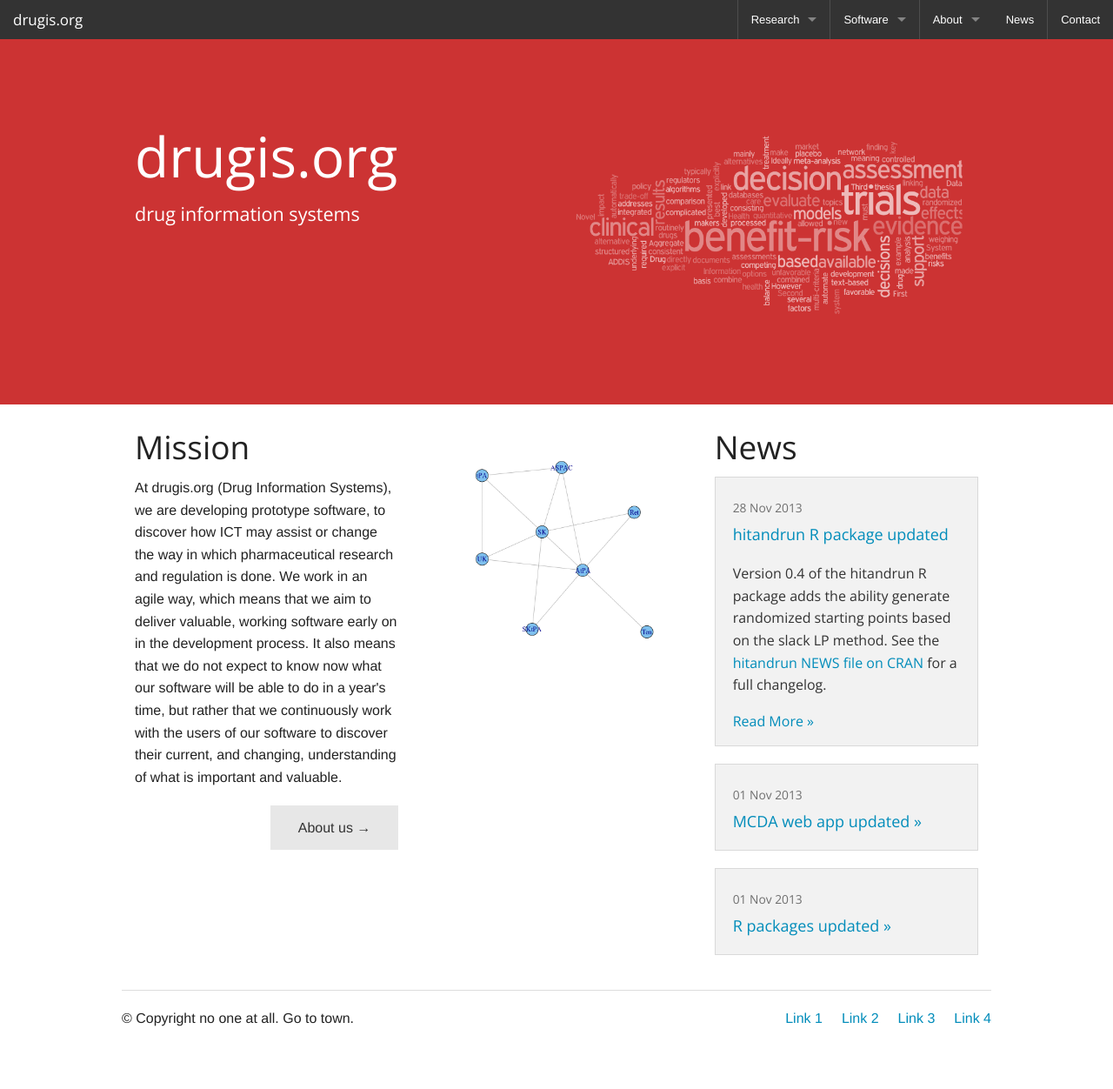
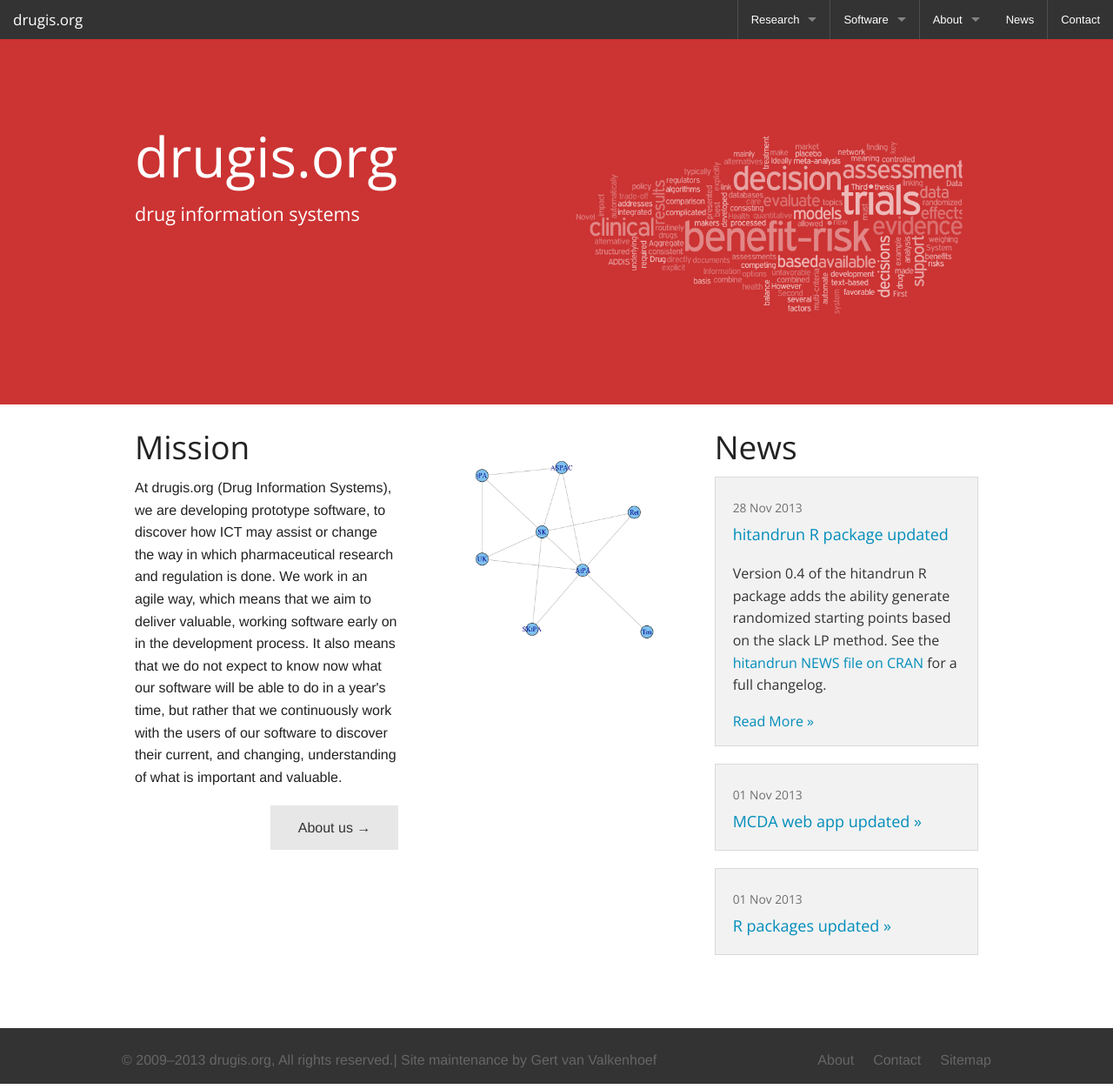
Before and after one commit to drugis/drugis.org, a Jekyll site: the page built from index.html, in a window 1280 px wide. Shown: the whole page at 87% size. Built offline with Jekyll 4.4.1, drawn with Linux system fonts in a browser that asks for light colours; Markdown is read by kramdown in place of the engine named in the settings; before the commit the page ends 1204 px from its top, so only the background shows below that.

Commit message:
opzet sticky footer

```diff
--- /dev/null
+++ b/_includes/footer.html
@@ -0,0 +1,10 @@
+<div class="footer">
+  <div class="row">
+     <p class="left copyright">© 2009–2013 drugis.org, All rights reserved.| Site maintenance by <a href="http://gertvv.nl/">Gert van Valkenhoef</a></p>
+    <ul class="right inline-list">
+      <li><a href="/about">About</a></li>
+      <li><a href="/contact">Contact</a></li>
+      <li><a href="/sitemap">Sitemap</a></li>
+    </ul>
+  </div>
+</div>
--- a/_layouts/default.html
+++ b/_layouts/default.html
@@ -13,9 +13,11 @@
 <body>
 	{% include menubar.html %}
 
-
+	<div class="wrapper">
 		{{ content }}
-
+		<div class="push"></div>
+	</div>
+	{% include footer.html %}
 	<script src="/js/vendor/jquery.js"></script>
 	<script src="/js/foundation.min.js"></script>
 	<script>
--- a/_layouts/main.html
+++ b/_layouts/main.html
@@ -68,31 +68,5 @@
 
 <!-- End Content -->
 
-
-<!-- Footer -->
-
-<footer class="row">
-  <div class="large-12 columns"><hr>
-    <div class="row">
-
-      <div class="large-6 columns">
-        <p>© Copyright no one at all. Go to town.</p>
-      </div>
-
-      <div class="large-6 small-12 columns">
-        <ul class="inline-list right">
-          <li><a href="#">Link 1</a></li>
-          <li><a href="#">Link 2</a></li>
-          <li><a href="#">Link 3</a></li>
-          <li><a href="#">Link 4</a></li>
-        </ul>
-      </div>
-
-    </div>
-  </div>
-</footer>
-
-<!-- End Footer -->
-
 </div>
 </div>
--- a/css/drugis.css
+++ b/css/drugis.css
@@ -51,3 +51,44 @@
 	float: right;
 	margin-right: 10px;
 }
+
+.footer {
+	background: #333333;
+	padding: 24px 0 10px;
+}
+
+.footer a,
+.footer h4,
+.footer p  {
+	color: #666666
+}
+
+.footer a:hover {
+	color: #777777
+}
+
+/* ---------sticky footer --------------*/
+* {
+	margin: 0;
+}
+
+html, body {
+	height: 100%;
+}
+
+.wrapper {
+	min-height: 100%;
+	height: auto !important;
+	height: 100%;
+	margin: 0 auto -4em;
+}
+
+.footer, .push {
+	height: 4em;
+}
+
+.footer, .push {
+	clear: both;
+}
+
+/* -------- end sticky footer---------*/
```
Lines whose indentation alone changed are shown as unchanged.
